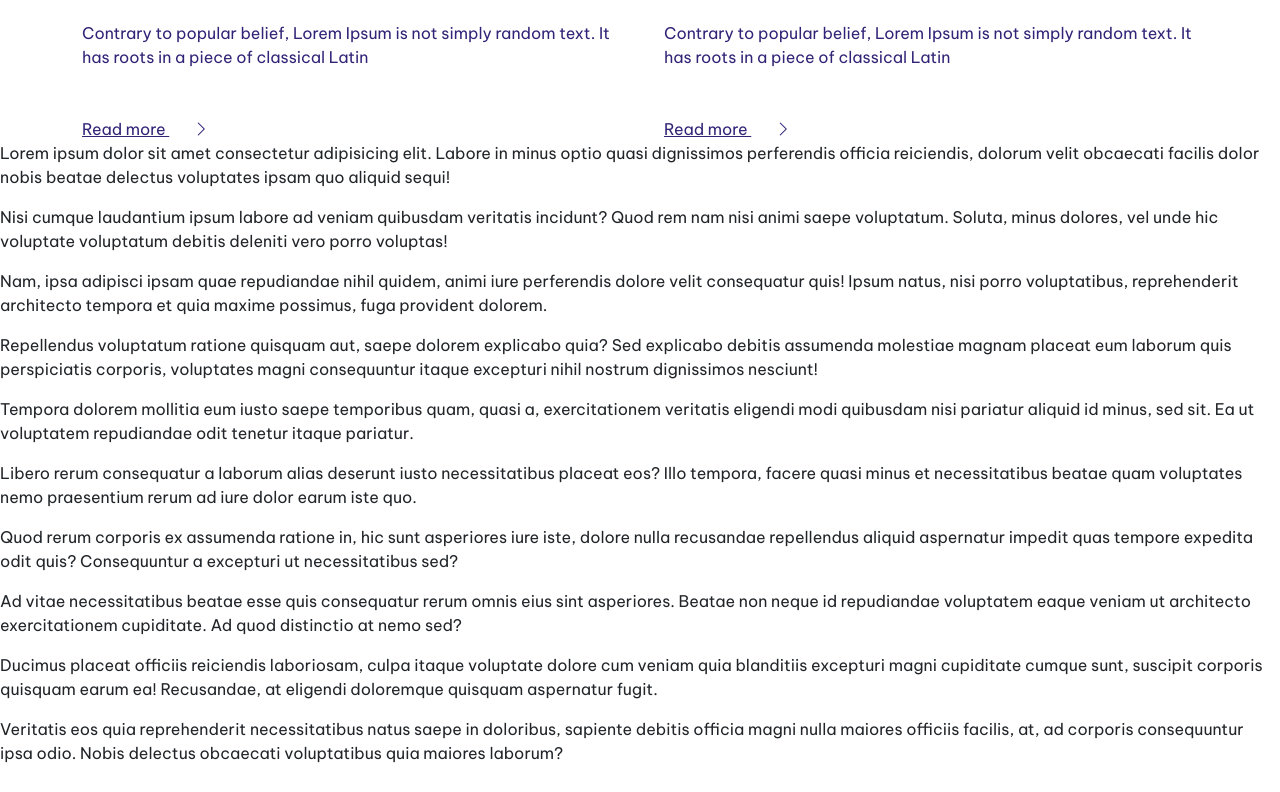
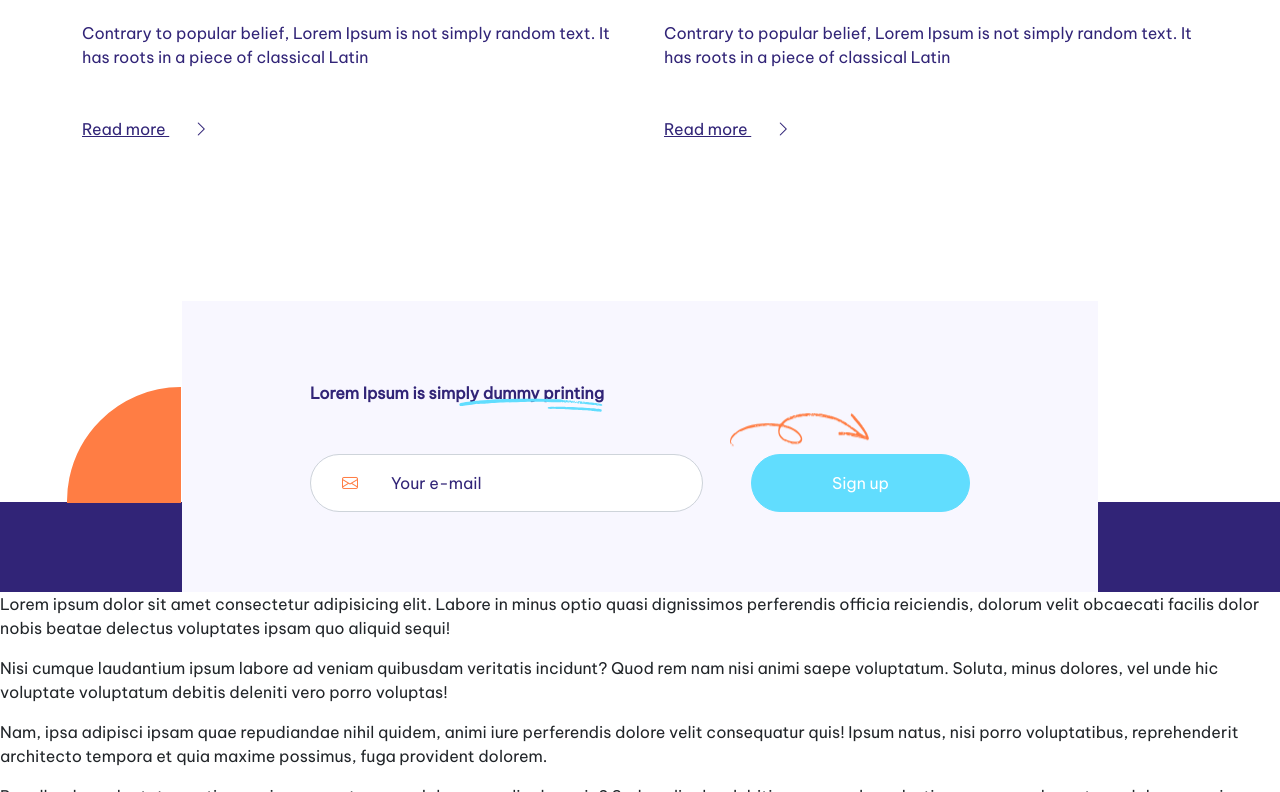
Before and after one commit to TiPiKej/webiso-rek-bootstrap, a website built with Parcel: page src/index.html in a window 1280 px wide. Shown: the part 3193-3985 px from the top of the page. Built offline with nearby package versions, Linux system fonts and the light colour scheme.

Commit message:
notifier

```diff
--- a/src/index.html
+++ b/src/index.html
@@ -323,7 +323,7 @@
       </div>
     </div>
 
-    <div class="container">
+    <div class="container mb-10">
       <div class="row gap-4">
         <div class="col">
           <div class="position-relative mb-5">
@@ -377,6 +377,38 @@
       </div>
     </div>
 
+    <div class="w-100 position-relative">
+      <div class="container px-7">
+        <div class="bg-light-blue position-relative py-6 px-8">
+          <div class="fs-30 fw-bold text-primary position-relative w-fit">
+            <span>Lorem Ipsum is simply dummy printing</span>
+
+            <img src="img/line2.svg" alt="" class="position-absolute top-100 end-0 translate-middle-y">
+          </div>
+
+          <div class="w-100 d-flex justify-content-end my-2">
+            <img src="img/arrow1.svg" alt="" class="position-absolute rot-x-180 end-25">
+            <img src="img/arrow1.svg" alt="" class="opacity-0">
+          </div>
+
+          <div class="d-flex">
+            <label class="flex-fill me-5 h-100 position-relative">
+              <input type="text" class="form-control rounded-pill bg-white text-primary ps-6 py-3 placeholder-primary" placeholder="Your e-mail">
+
+              <i class="bi bi-envelope position-absolute left-0 top-50 translate-middle-y text-secondary notify-label-icon"></i>
+            </label>
+            <Button class="btn btn-blue text-white fs-17 rounded-pill py-3 px-6">
+              Sign up
+            </Button>
+          </div>
+
+          <img src="img/pol0.svg" alt="" class="position-absolute end-100 bottom-90px rot-270">
+        </div>
+      </div>
+
+      <div class="bg-primary h-90px position-absolute bottom-0 left-0 w-100 z-n1"></div>
+    </div>
+
     <p>Lorem ipsum dolor sit amet consectetur adipisicing elit. Labore in minus optio quasi dignissimos perferendis officia reiciendis, dolorum velit obcaecati facilis dolor nobis beatae delectus voluptates ipsam quo aliquid sequi!</p>
     <p>Nisi cumque laudantium ipsum labore ad veniam quibusdam veritatis incidunt? Quod rem nam nisi animi saepe voluptatum. Soluta, minus dolores, vel unde hic voluptate voluptatum debitis deleniti vero porro voluptas!</p>
     <p>Nam, ipsa adipisci ipsam quae repudiandae nihil quidem, animi iure perferendis dolore velit consequatur quis! Ipsum natus, nisi porro voluptatibus, reprehenderit architecto tempora et quia maxime possimus, fuga provident dolorem.</p>
--- a/src/scss/styles.scss
+++ b/src/scss/styles.scss
@@ -89,8 +89,20 @@ body {
     }
 }
 
-.rot-180 {
-    rotate: 180deg;
+$angles: 90, 180, 270;
+
+@each $angle in $angles {
+    .rot-#{$angle} {
+        rotate: #{$angle}deg;
+    }
+}
+
+.rot-x-180 {
+    rotate: x 180deg;
+}
+
+.rot-y-180 {
+    rotate: y 180deg;
 }
 
 .bottom-25 {
@@ -113,6 +125,10 @@ body {
 
 .end-1 {
     right: 1;
+}
+
+.end-25 {
+    right: 25%;
 }
 
 .center-text-900 {
@@ -186,3 +202,21 @@ body {
 .w-fit {
     width: fit-content;
 }
+
+.h-90px {
+    height: 90px;
+}
+
+.bottom-90px {
+    bottom: 90px;
+}
+
+.notify-label-icon {
+    width: $spacer * 5;
+    text-align: center;
+    cursor: text;
+}
+
+.placeholder-primary::placeholder {
+    color: $primary;
+}
```
Also changed, not shown: src/img/line2.svg (added).
